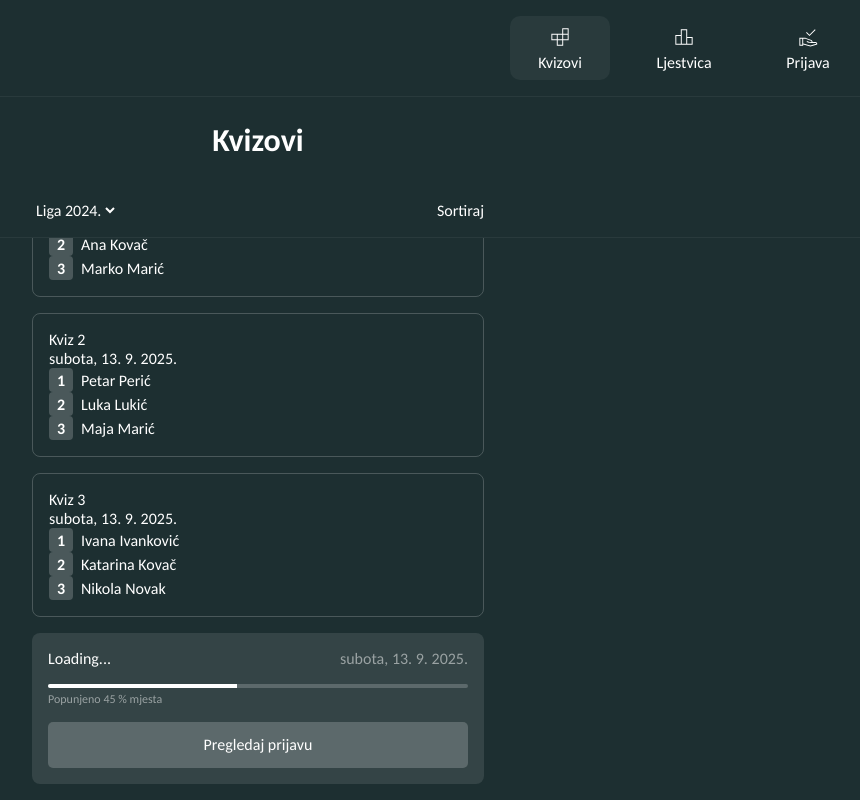
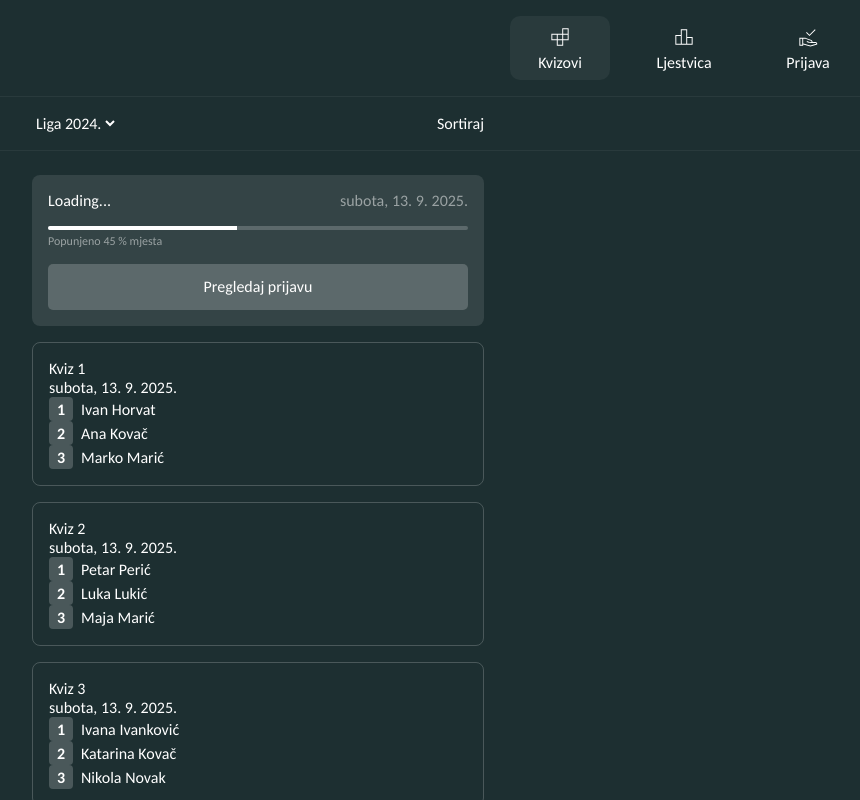
Before and after one commit to lovretomic/peta-kviz-app, a React (Vite) app: page / in a window 1280 px wide. Shown: the whole page, without its empty margins (382-1242 px from the left). Built offline with nearby package versions, Linux system fonts and the light colour scheme.

Commit message:
fixed scroll direction and layout

```diff
--- a/src/components/Header/Header.tsx
+++ b/src/components/Header/Header.tsx
@@ -8,6 +8,8 @@ import clsx from "clsx";
 const Header = () => {
   const location = useLocation();
   const isDesktop = useIsDesktop();
+
+  if (isDesktop) return null;
 
   if (location.pathname === "/test") {
     return null;
@@ -20,13 +22,10 @@ const Header = () => {
   return (
     <header className={clsx(c.header, { [c.isDesktop]: isDesktop })}>
       <h1 className={c.title}>{title}</h1>
-
-      {!isDesktop && (
-        <div className={c.logos}>
-          <ClickableLogo className={c.logo} />
-          <ClickableLogo Meshgrid className={c.logo} />
-        </div>
-      )}
+      <div className={c.logos}>
+        <ClickableLogo className={c.logo} />
+        <ClickableLogo Meshgrid className={c.logo} />
+      </div>
     </header>
   );
 };
--- a/src/pages/QuizzesPage/QuizzesPage.module.scss
+++ b/src/pages/QuizzesPage/QuizzesPage.module.scss
@@ -41,11 +41,15 @@
   width: 100%;
   max-height: 100%;
   display: flex;
-  flex-direction: column;
+  flex-direction: column-reverse;
   gap: 16px;
   overflow-y: scroll;
 
   &::-webkit-scrollbar {
     display: none;
   }
+
+  &.isDesktop {
+    flex-direction: column;
+  }
 }
--- a/src/pages/QuizzesPage/QuizzesPage.tsx
+++ b/src/pages/QuizzesPage/QuizzesPage.tsx
@@ -1,9 +1,11 @@
-import { useEffect, useRef } from "react";
+import { useRef } from "react";
 import PageWrapper from "../../components/PageWrapper";
 import ProgressBar from "../../components/ProgressBar";
 import type { QuizResults } from "../../components/QuizCard/QuizCard";
 import QuizCard from "../../components/QuizCard/QuizCard";
 import c from "./QuizzesPage.module.scss";
+import { useIsDesktop } from "../../hooks/useIsDesktop";
+import clsx from "clsx";
 
 const quizResults: QuizResults[] = [
   {
@@ -21,17 +23,16 @@ const quizResults: QuizResults[] = [
     date: new Date(),
     leaderboard: ["Ivana Ivanković", "Katarina Kovač", "Nikola Novak"],
   },
+  {
+    name: "Kviz 4",
+    date: new Date(),
+    leaderboard: ["Ana Kovač", "Marko Marić", "Ivan Horvat"],
+  },
 ];
 
 const QuizzesPage = () => {
   const wrapperRef = useRef<HTMLDivElement>(null);
-
-  useEffect(() => {
-    const element = wrapperRef.current;
-    if (element) {
-      element.scrollTop = element.scrollHeight;
-    }
-  }, []);
+  const isDesktop = useIsDesktop();
 
   return (
     <div className={c.page}>
@@ -44,11 +45,10 @@ const QuizzesPage = () => {
           <button>Sortiraj</button>
         </PageWrapper>
       </div>
-      <PageWrapper className={c.pageWrapper} ref={wrapperRef}>
-        {quizResults.map((quiz) => (
-          <QuizCard key={quiz.name} quizResults={quiz} />
-        ))}
-
+      <PageWrapper
+        className={clsx(c.pageWrapper, { [c.isDesktop]: isDesktop })}
+        ref={wrapperRef}
+      >
         <ProgressBar
           label="Loading..."
           percentage={45}
@@ -56,6 +56,10 @@ const QuizzesPage = () => {
           buttonLabel="Pregledaj prijavu"
           buttonVariant="secondary"
         />
+
+        {quizResults.map((quiz) => (
+          <QuizCard key={quiz.name} quizResults={quiz} />
+        ))}
       </PageWrapper>
     </div>
   );
```
